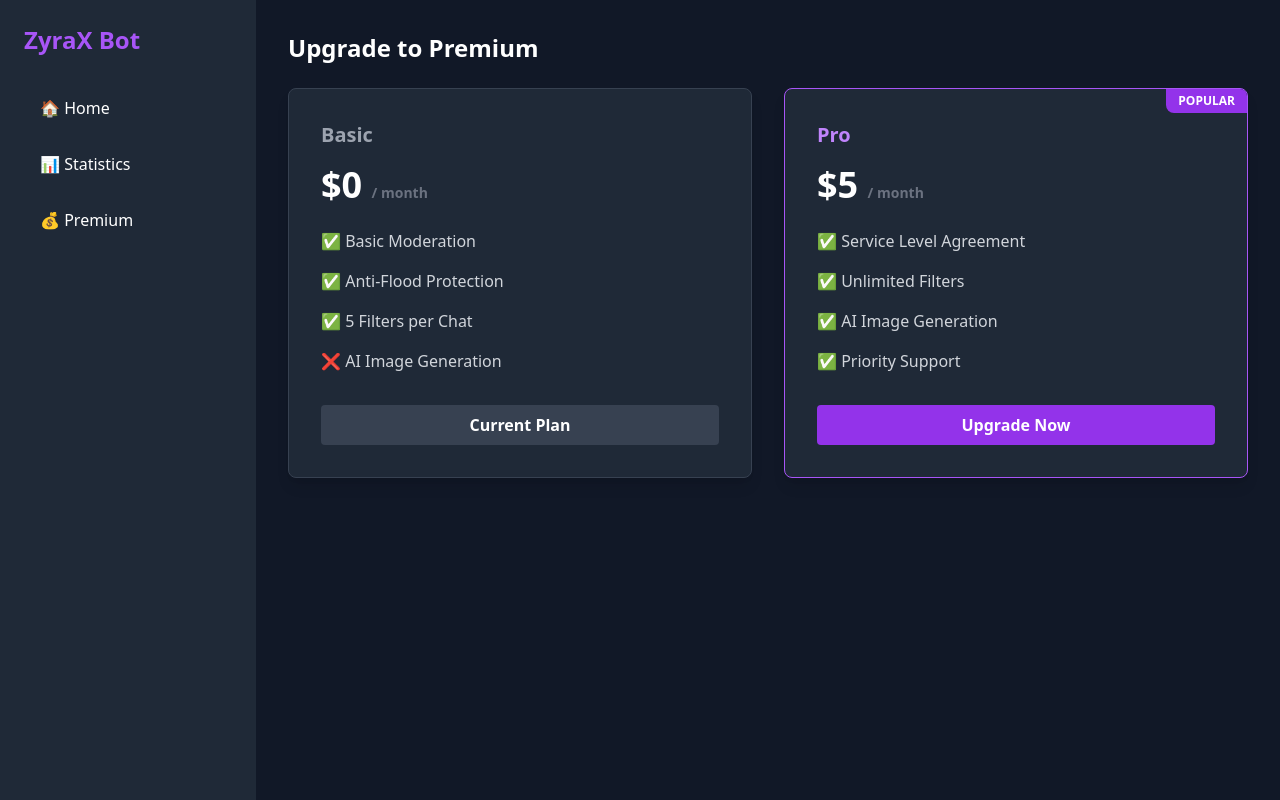
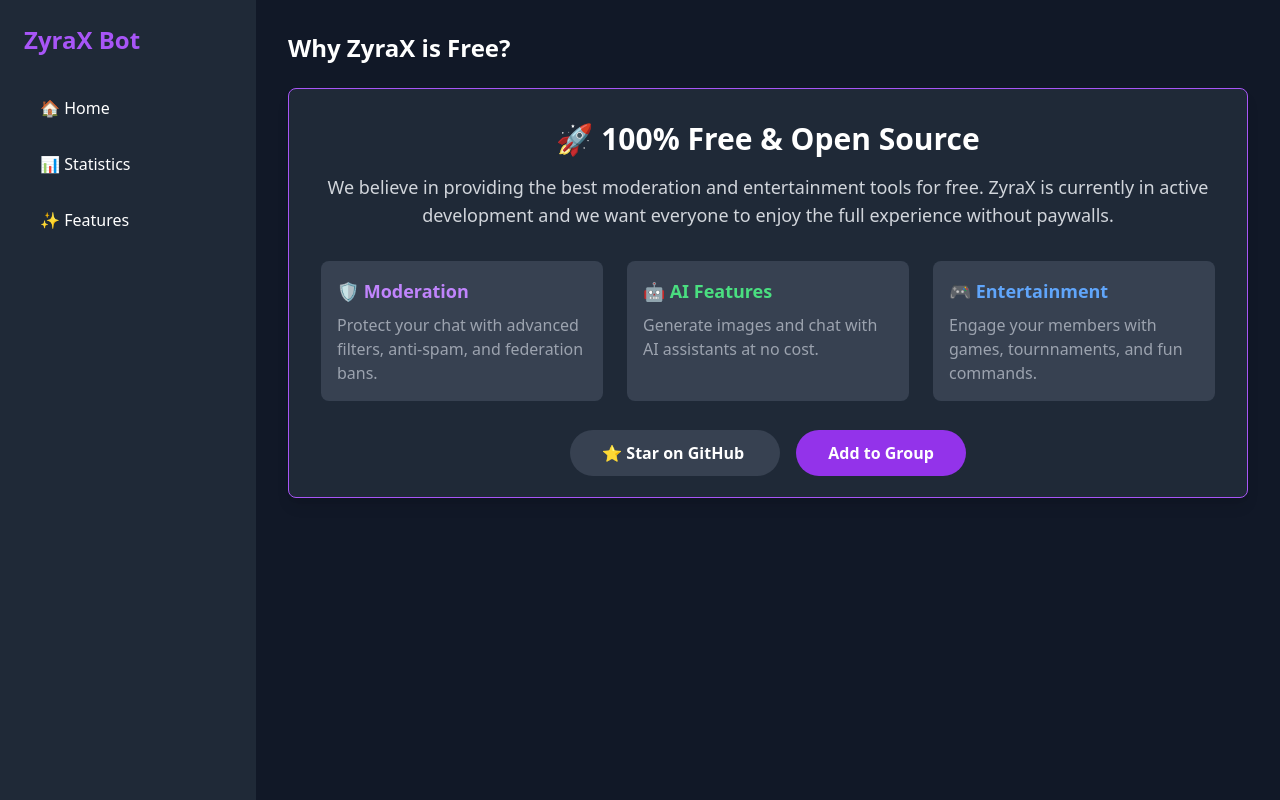
Before and after one commit to bipash25/ZyraX, a FastAPI app: page /premium in a window 1280 px wide. Run offline with FastAPI, Linux system fonts and the light colour scheme; parts of the project's set-up code (start-up, migrations or seed data) failed here and were passed over; some libraries are stand-ins or nearby versions.

Commit message:
Refactor: Convert Premium page to Free Features showcase

```diff
--- a/zyrax/templates/base.html
+++ b/zyrax/templates/base.html
@@ -17,7 +17,7 @@
             <nav class="space-y-4">
                 <a href="/" class="block px-4 py-2 rounded hover:bg-gray-700">🏠 Home</a>
                 <a href="/stats" class="block px-4 py-2 rounded hover:bg-gray-700">📊 Statistics</a>
-                <a href="/premium" class="block px-4 py-2 rounded hover:bg-gray-700">💰 Premium</a>
+                <a href="/premium" class="block px-4 py-2 rounded hover:bg-gray-700">✨ Features</a>
             </nav>
         </aside>
 
--- a/zyrax/templates/premium.html
+++ b/zyrax/templates/premium.html
@@ -1,38 +1,39 @@
 {% extends "base.html" %}
 
 {% block content %}
-<h2 class="text-2xl font-bold mb-6">Upgrade to Premium</h2>
+<h2 class="text-2xl font-bold mb-6">Why ZyraX is Free?</h2>
 
-<div class="grid grid-cols-1 md:grid-cols-2 gap-8">
-    <!-- Free Plan -->
-    <div class="bg-gray-800 p-8 rounded-lg shadow-lg border border-gray-700">
-        <h3 class="text-xl font-bold text-gray-400">Basic</h3>
-        <p class="text-4xl font-bold mt-4">$0 <span class="text-sm text-gray-500">/ month</span></p>
-        <ul class="mt-6 space-y-4 text-gray-300">
-            <li>✅ Basic Moderation</li>
-            <li>✅ Anti-Flood Protection</li>
-            <li>✅ 5 Filters per Chat</li>
-            <li>❌ AI Image Generation</li>
-        </ul>
-        <button class="mt-8 w-full bg-gray-700 text-white font-bold py-2 px-4 rounded cursor-not-allowed"
-            disabled>Current Plan</button>
+<div class="bg-gray-800 p-8 rounded-lg shadow-lg border border-purple-500 text-center">
+    <h3 class="text-3xl font-bold text-white mb-4">🚀 100% Free & Open Source</h3>
+    <p class="text-gray-300 text-lg mb-8">
+        We believe in providing the best moderation and entertainment tools for free.
+        ZyraX is currently in active development and we want everyone to enjoy the full experience without paywalls.
+    </p>
+
+    <div class="grid grid-cols-1 md:grid-cols-3 gap-6 text-left">
+        <div class="bg-gray-700 p-4 rounded-lg">
+            <h4 class="font-bold text-purple-400 text-lg">🛡️ Moderation</h4>
+            <p class="text-gray-400 mt-2">Protect your chat with advanced filters, anti-spam, and federation bans.</p>
+        </div>
+        <div class="bg-gray-700 p-4 rounded-lg">
+            <h4 class="font-bold text-green-400 text-lg">🤖 AI Features</h4>
+            <p class="text-gray-400 mt-2">Generate images and chat with AI assistants at no cost.</p>
+        </div>
+        <div class="bg-gray-700 p-4 rounded-lg">
+            <h4 class="font-bold text-blue-400 text-lg">🎮 Entertainment</h4>
+            <p class="text-gray-400 mt-2">Engage your members with games, tournnaments, and fun commands.</p>
+        </div>
     </div>
 
-    <!-- Premium Plan -->
-    <div class="bg-gray-800 p-8 rounded-lg shadow-lg border border-purple-500 relative overflow-hidden">
-        <div class="absolute top-0 right-0 bg-purple-600 text-white text-xs font-bold px-3 py-1 rounded-bl-lg">POPULAR
-        </div>
-        <h3 class="text-xl font-bold text-purple-400">Pro</h3>
-        <p class="text-4xl font-bold mt-4">$5 <span class="text-sm text-gray-500">/ month</span></p>
-        <ul class="mt-6 space-y-4 text-gray-300">
-            <li>✅ Service Level Agreement</li>
-            <li>✅ Unlimited Filters</li>
-            <li>✅ AI Image Generation</li>
-            <li>✅ Priority Support</li>
-        </ul>
-        <a href="#"
-            class="block text-center mt-8 w-full bg-purple-600 hover:bg-purple-700 text-white font-bold py-2 px-4 rounded transition">Upgrade
-            Now</a>
+    <div class="mt-10">
+        <a href="https://github.com/bipash25/ZyraX" target="_blank"
+            class="bg-gray-700 hover:bg-gray-600 text-white font-bold py-3 px-8 rounded-full transition duration-300">
+            ⭐ Star on GitHub
+        </a>
+        <a href="https://t.me/ZyraXBot" target="_blank"
+            class="ml-4 bg-purple-600 hover:bg-purple-700 text-white font-bold py-3 px-8 rounded-full transition duration-300">
+            Add to Group
+        </a>
     </div>
 </div>
 {% endblock %}
```
